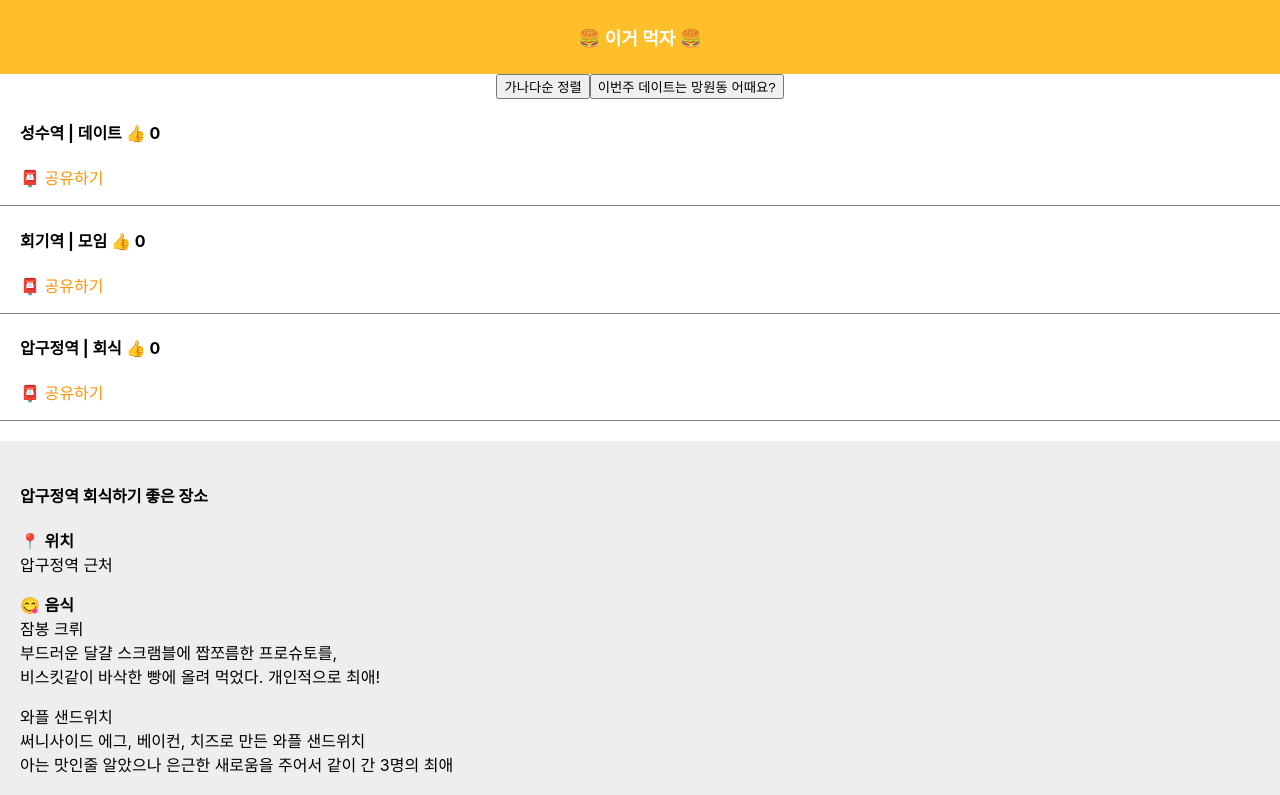
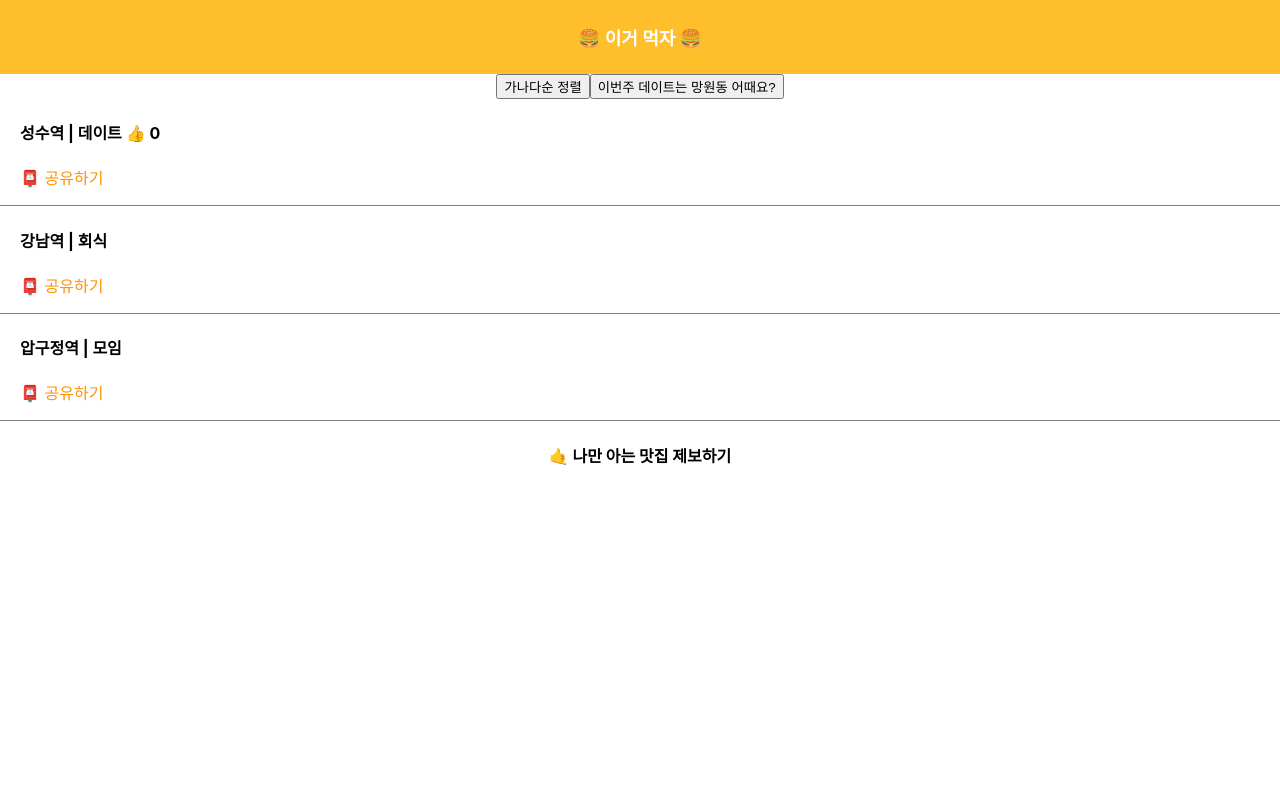
Before and after one commit to ella-yschoi/letsEat, a React (Create React App) app: page / in a window 1280 px wide. Shown: the top 795 px of the page. Built offline with nearby package versions, Linux system fonts and the light colour scheme.

Commit message:
feat: Add Modal feature

```diff
--- a/src/App.js
+++ b/src/App.js
@@ -10,8 +10,9 @@ function App() {
   // 3. 만약 변수 사용하고 싶다면 let [a, b]
     // a는 state에 보관했던 자료가 나옴
     // b는 state 변경을 도와주는 함수이며, 이걸 써야 html 재렌더링이 잘 됨
-  let [title, setTitle] = useState(['성수역 | 데이트', '회기역 | 모임', '압구정역 | 회식']);
+  let [title, setTitle] = useState(['성수역 | 데이트', '강남역 | 회식', '압구정역 | 모임']);
   let [thumb, setThumb] = useState(0);
+  let [modal, setModal] = useState(false); // 안보이는 상태 기본값 설정
 
   return (
     // JSX: class 넣을 때 className으로 작성
@@ -52,16 +53,23 @@ function App() {
       </div>
 
       <div className="list">
-        <h4>{ title[1] }<span> 👍 </span>{ thumb }</h4>
+        <h4>{ title[1] }</h4>
         <p className="share">📮 공유하기</p>
       </div>
 
-      <div className="list">
-        <h4>{ title[2] }<span> 👍 </span>{ thumb }</h4>
+      <div className="list"> {/* modal (X) 꼭 state 변경함수인 setModal 넣을 것 */}
+        <h4 button onClick={() => { setModal(true) }}>{ title[2] }</h4>
         <p className="share">📮 공유하기</p>
       </div>
 
-      <Modal></Modal>
+      {/*
+      - state에 따라 모달 UI가 어떻게 보일지 작성하기 → state가 false면 숨겨달라
+      - 다만 이 중괄호 안에는 html 요소만 들어가야 하므로 조건문 아닌 삼항연산자 사용
+      - null은 비어있는 html용으로 자주 사용함
+      - 제목 클릭시 모달 띄우려면? 클릭시 state만 조절하기 */}
+      {
+        modal === true ? <Modal/> : false
+      }
 
       {/* JSX: 변수 넣을 때 {} 사용 → Data Binding */}
       <h4>{ post }</h4>
```
